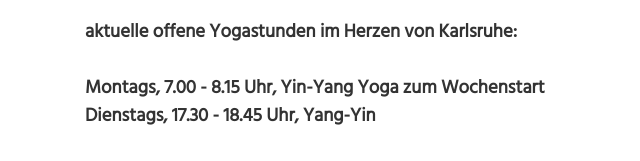
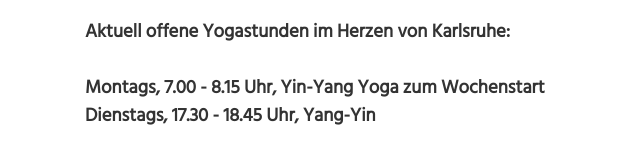
Before and after one commit to Tindan/happy-yoga-ka.de, a website: page docs/index.html in a window 1280 px wide. Shown: the part 421-582 px from the top of the page, 155-795 px from the left. Drawn offline with Linux system fonts and the light colour scheme.

Commit message:
Aktuell offene

```diff
--- a/docs/index.html
+++ b/docs/index.html
@@ -23,7 +23,7 @@
     <main>
         <h2 class="green">Kurse</h2>
         <h3>
-            aktuelle offene Yogastunden im Herzen von Karlsruhe:
+            Aktuell offene Yogastunden im Herzen von Karlsruhe:
             <br />
             <br />
             Montags, 7.00 - 8.15 Uhr, Yin-Yang Yoga zum Wochenstart
```
Also changed, not shown: 3 other files.
